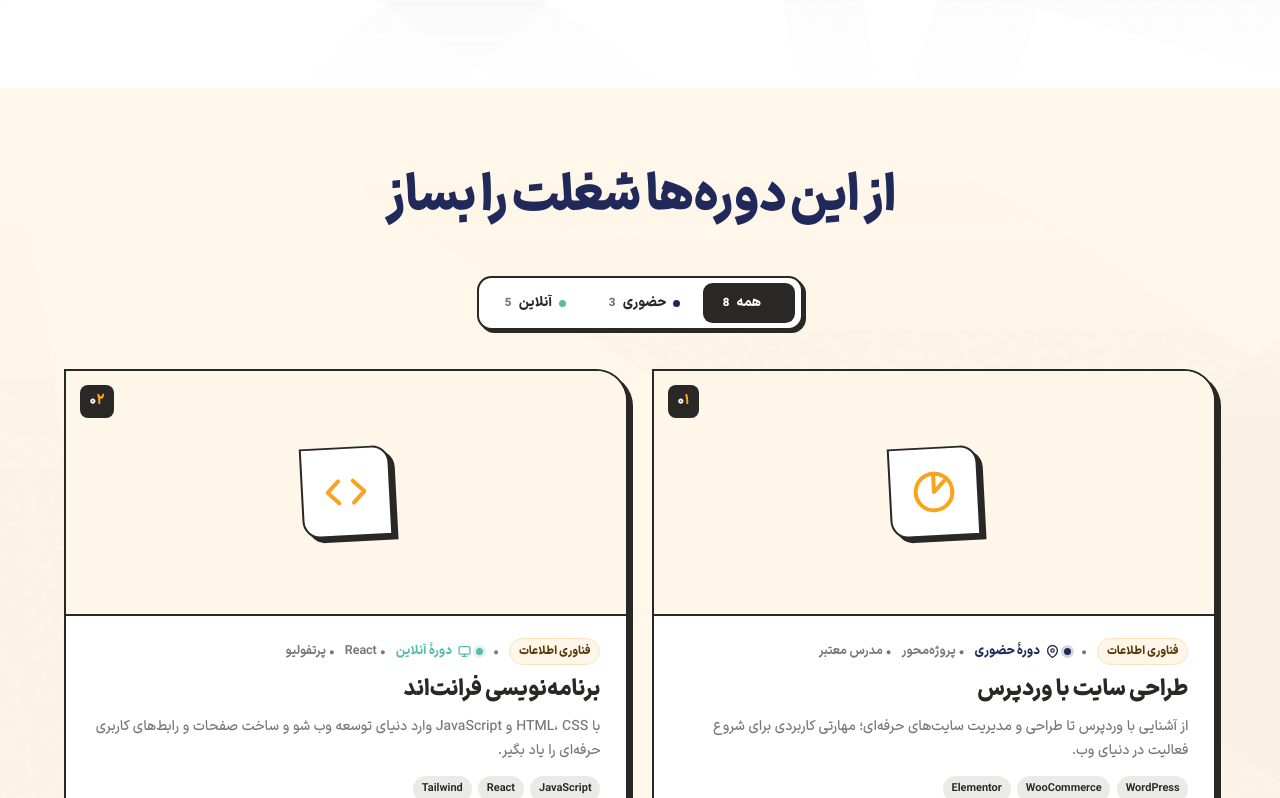
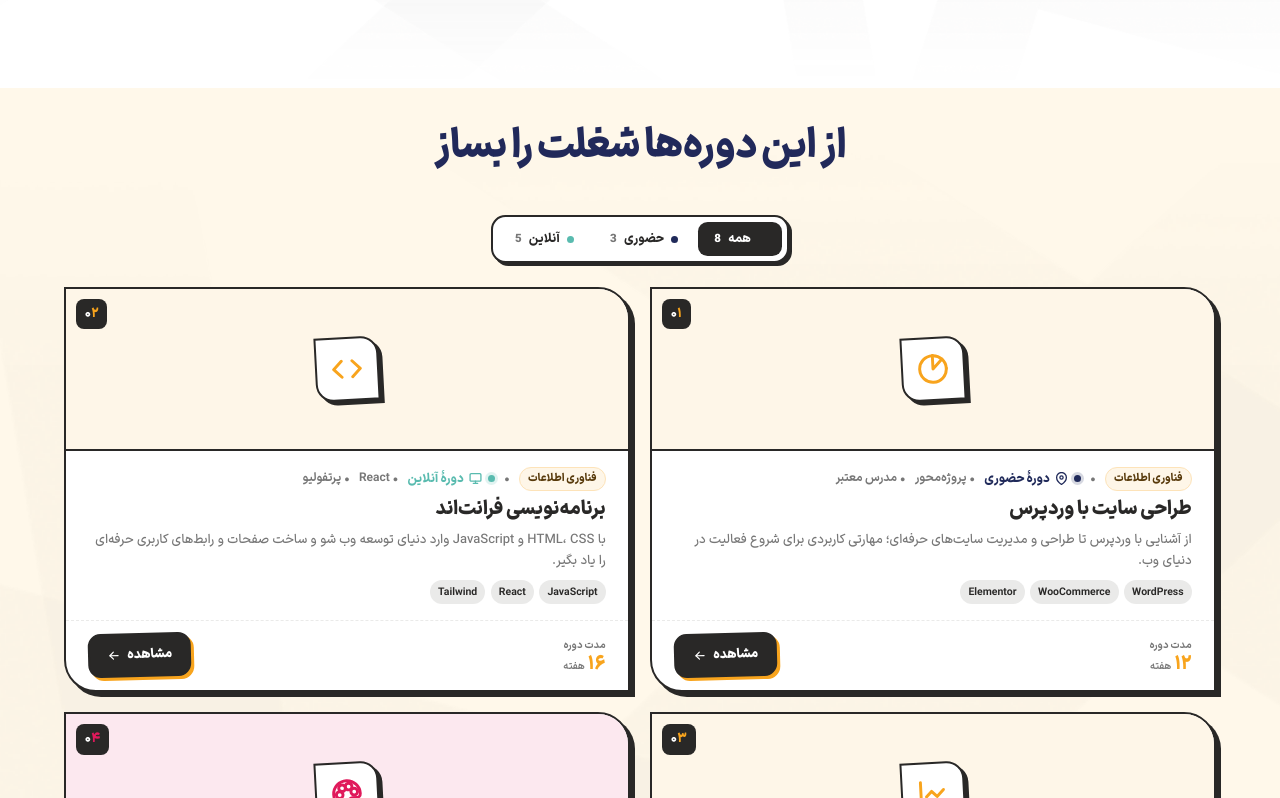
Before and after one commit to MohammadMehdiSadeghi/rokad-college, a React (Vite) app: page / in a window 1280 px wide. Shown: the part 3182-3980 px from the top of the page. Built offline with nearby package versions, Linux system fonts and the light colour scheme; the HTML template or start-up script is replaced by a standard one; a web font is replaced by a local one.

Commit message:
courses: compact cards so 2x2 grid fits in ~100vh on laptops (cover 16/4.6, tighter padding, clamped text, laptop-height media compaction, smaller head/segbar/cta spacing)

```diff
--- a/src/index.css
+++ b/src/index.css
@@ -2513,11 +2513,21 @@ a:focus-visible, button:focus-visible {
    V2 COURSES — HORIZONTAL LIST (wide cards)
    ============================================================ */
 .v2-courses { background: var(--bg-college-tint); }
-.v2-courses .head { text-align: center; max-width: 820px; margin: 0 auto 3.5rem; }
-.v2-courses .head h2 { font-size: clamp(28px, 4.2vw, 50px); line-height: 1.2; font-weight: 900; color: var(--ink); margin: 0 0 1rem; letter-spacing: -.01em; }
+/* Fit 2x2 course grid within ~100vh on laptop heights */
+@media (min-width: 901px) and (max-height: 900px) {
+  .v2-courses.section { padding-block: 2.2rem; }
+  .v2-courses .head { margin-bottom: 1.1rem; }
+  .v2-cover { aspect-ratio: 16 / 4; }
+  .v2-body { padding: .8rem 1.3rem; gap: .35rem; }
+  .v2-body p { -webkit-line-clamp: 1; }
+  .v2-action { padding: .65rem 1.3rem; }
+  .v2-list { gap: 1rem; }
+}
+.v2-courses .head { text-align: center; max-width: 820px; margin: 0 auto 1.6rem; }
+.v2-courses .head h2 { font-size: clamp(24px, 3.4vw, 40px); line-height: 1.2; font-weight: 900; color: var(--ink); margin: 0 0 .75rem; letter-spacing: -.01em; }
 
 /* ---- List (دو ستونه) ---- */
-.v2-list { display: grid; grid-template-columns: repeat(2, minmax(0, 1fr)); gap: 1.5rem; }
+.v2-list { display: grid; grid-template-columns: repeat(2, minmax(0, 1fr)); gap: 1.25rem; }
 @media (max-width: 900px) {
   .v2-list { grid-template-columns: 1fr; }
 }
@@ -2552,25 +2562,25 @@ a:focus-visible, button:focus-visible {
   border-bottom: 2px solid var(--ink);
   position: relative;
   display: grid; place-items: center;
-  aspect-ratio: 16 / 7;
+  aspect-ratio: 16 / 4.6;
 }
 .v2-cover .v2-icon {
-  width: 90px; height: 90px;
+  width: 64px; height: 64px;
   border: 2.5px solid var(--ink);
   background: #fff;
   border-radius: 0 1.1rem 0 1.1rem;
   corner-shape: squircle; -webkit-corner-shape: squircle;
-  box-shadow: 5px 5px 0 0 var(--ink);
+  box-shadow: 4px 4px 0 0 var(--ink);
   display: grid; place-items: center;
   transform: rotate(-3deg);
   color: var(--cat);
 }
-.v2-cover .v2-icon svg { width: 44px; height: 44px; }
+.v2-cover .v2-icon svg { width: 32px; height: 32px; }
 .v2-cover .v2-num {
-  position: absolute; top: 14px; left: 14px;
+  position: absolute; top: 10px; left: 10px;
   background: var(--ink); color: #fff;
-  font-weight: 900; font-size: 14px;
-  padding: .35rem .6rem;
+  font-weight: 900; font-size: 13px;
+  padding: .3rem .55rem;
   border-radius: .5rem;
   corner-shape: squircle; -webkit-corner-shape: squircle;
   font-family: var(--font);
@@ -2579,48 +2589,51 @@ a:focus-visible, button:focus-visible {
 
 /* ---- Body ---- */
 .v2-body {
-  padding: 1.4rem 1.6rem;
-  display: flex; flex-direction: column; gap: .65rem;
+  padding: 1rem 1.4rem;
+  display: flex; flex-direction: column; gap: .45rem;
   justify-content: center;
 }
 .v2-body .v2-meta {
-  display: flex; align-items: center; gap: .6rem; flex-wrap: wrap;
-  color: var(--ink-subtle); font-weight: 700; font-size: 12.5px;
+  display: flex; align-items: center; gap: .55rem; flex-wrap: wrap;
+  color: var(--ink-subtle); font-weight: 700; font-size: 12px;
 }
 .v2-body .v2-cat-pill {
   background: var(--catBg); color: var(--catFg);
   border: 1px solid var(--catBorder);
-  padding: .2rem .55rem; border-radius: 99px;
-  font-weight: 800; font-size: 11.5px;
-}
-.v2-body h3 { margin: 0; font-size: 22px; line-height: 1.35; font-weight: 900; color: var(--ink); }
-.v2-body p { margin: 0; font-size: 14px; line-height: 1.7; font-weight: 500; color: var(--ink-subtle); max-width: 560px; }
-.v2-tags { display: flex; gap: .4rem; flex-wrap: wrap; margin-top: .2rem; }
+  padding: .15rem .5rem; border-radius: 99px;
+  font-weight: 800; font-size: 11px;
+}
+.v2-body h3 { margin: 0; font-size: 19px; line-height: 1.3; font-weight: 900; color: var(--ink); }
+.v2-body p {
+  margin: 0; font-size: 13px; line-height: 1.6; font-weight: 500; color: var(--ink-subtle);
+  display: -webkit-box; -webkit-line-clamp: 2; -webkit-box-orient: vertical; overflow: hidden;
+}
+.v2-tags { display: flex; gap: .35rem; flex-wrap: wrap; margin-top: .1rem; }
 .v2-tags span {
   background: var(--ink-light); color: var(--ink);
-  padding: .25rem .55rem; border-radius: 99px;
-  font-size: 11px; font-weight: 700;
+  padding: .2rem .5rem; border-radius: 99px;
+  font-size: 10.5px; font-weight: 700;
 }
 
 /* ---- Action row (پایین کارت) ---- */
 .v2-action {
-  padding: 1.1rem 1.4rem;
+  padding: .8rem 1.4rem;
   border-top: 1.5px dashed var(--ink-light);
   display: flex; flex-direction: row;
   align-items: center; justify-content: space-between;
   gap: .85rem;
 }
 .v2-action .v2-price { text-align: right; }
-.v2-action .v2-price .v2-price-lbl { font-size: 11px; font-weight: 700; color: var(--ink-subtle); margin-bottom: .15rem; }
-.v2-action .v2-price .v2-price-val { font-size: 22px; font-weight: 900; color: var(--cat); line-height: 1; }
-.v2-action .v2-price .v2-price-val small { font-size: 11px; color: var(--ink-subtle); font-weight: 600; margin-right: .2rem; }
+.v2-action .v2-price .v2-price-lbl { font-size: 10.5px; font-weight: 700; color: var(--ink-subtle); margin-bottom: .1rem; }
+.v2-action .v2-price .v2-price-val { font-size: 19px; font-weight: 900; color: var(--cat); line-height: 1; }
+.v2-action .v2-price .v2-price-val small { font-size: 10.5px; color: var(--ink-subtle); font-weight: 600; margin-right: .2rem; }
 .v2-action .v2-btn {
   display: inline-flex; align-items: center; gap: .4rem;
   background: var(--ink); color: #fff;
-  padding: .75rem 1.25rem;
+  padding: .6rem 1.05rem;
   border-radius: .8rem;
   corner-shape: squircle; -webkit-corner-shape: squircle;
-  font-weight: 900; font-size: 14px; text-decoration: none;
+  font-weight: 900; font-size: 13px; text-decoration: none;
   border: 2px solid var(--ink);
   transform: rotate(-1.5deg);
   box-shadow: 3px 3px 0 0 var(--cat);
@@ -2630,13 +2643,13 @@ a:focus-visible, button:focus-visible {
 .v2-action .v2-btn svg { width: 14px; height: 14px; }
 
 /* ---- V3 Segmented filter (حضوری/آنلاین) ---- */
-.segbar { display: flex; justify-content: center; margin: 0 auto 2.4rem; }
+.segbar { display: flex; justify-content: center; margin: 0 auto 1.5rem; }
 .segment {
   background: var(--white);
   border: 2px solid var(--ink);
   border-radius: .9rem;
   corner-shape: squircle; -webkit-corner-shape: squircle;
-  padding: .35rem;
+  padding: .3rem;
   display: inline-flex;
   box-shadow: 3px 3px 0 0 var(--ink);
   gap: .15rem;
@@ -2644,8 +2657,8 @@ a:focus-visible, button:focus-visible {
 }
 .seg-btn {
   background: transparent; border: none; color: var(--ink);
-  font-family: inherit; font-weight: 800; font-size: 13.5px;
-  padding: .55rem 1.25rem;
+  font-family: inherit; font-weight: 800; font-size: 12.5px;
+  padding: .45rem 1.05rem;
   border-radius: .6rem;
   corner-shape: squircle; -webkit-corner-shape: squircle;
   cursor: pointer;
@@ -2684,8 +2697,8 @@ a:focus-visible, button:focus-visible {
 .v2-list .v2-stack.hide { display: none; }
 
 /* ---- CTA footer (shared) ---- */
-.cta-footer { margin-top: 3.5rem; text-align: center; }
-.cta-footer p { font-size: 15px; font-weight: 600; color: var(--ink-subtle); margin: 0 0 1rem; }
+.cta-footer { margin-top: 1.6rem; text-align: center; }
+.cta-footer p { font-size: 14px; font-weight: 600; color: var(--ink-subtle); margin: 0 0 .8rem; }
 .btn-all {
   display: inline-flex; align-items: center; gap: .5rem;
   background: var(--ink); color: #fff;
```
